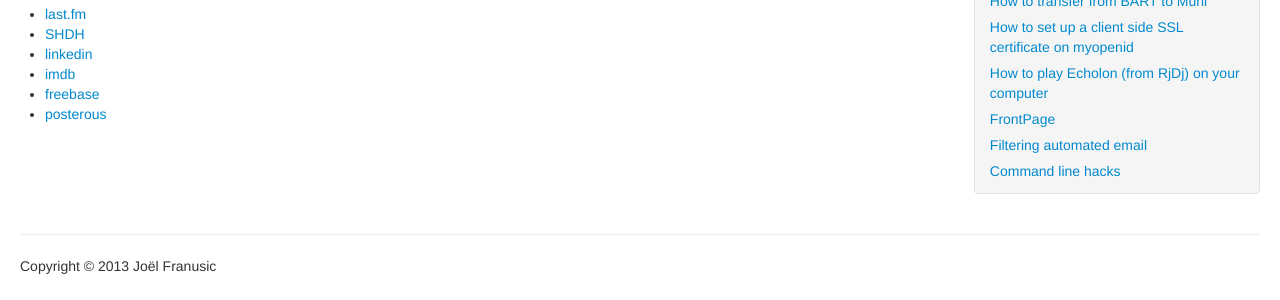
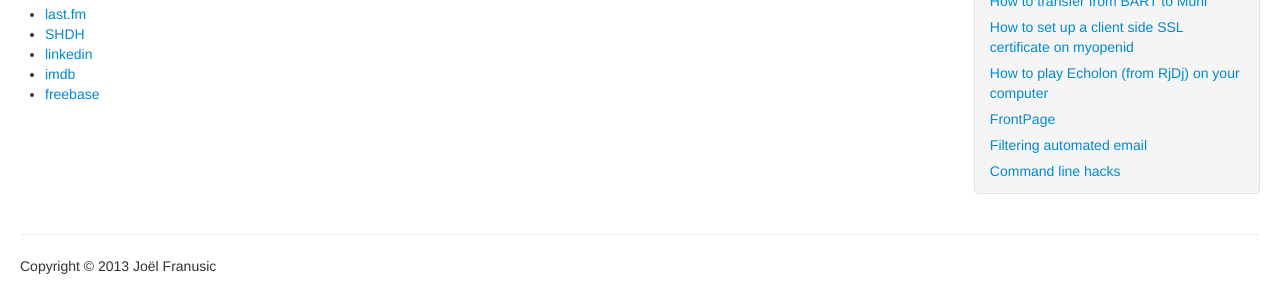
Before and after one commit to jpf/jpf.github.io, a Jekyll site: the page built from index.html, in a window 1280 px wide. Shown: the part 316-616 px from the top of the page. Built offline with Jekyll 4.4.1, drawn with Linux system fonts in a browser that asks for light colours; nearby versions of some CDN libraries.

Commit message:
no more posterous

```diff
--- a/index.html
+++ b/index.html
@@ -22,5 +22,4 @@
   <li><a href="http://www.linkedin.com/in/joelfranusic">linkedin</a></li>
   <li><a href="http://imdb.com/name/nm2921735/">imdb</a></li>
   <li><a href="http://www.freebase.com/view/guid/9202a8c04000641f8000000006e920a2">freebase</a></li>
-  <li><a href="http://jf.posterous.com/">posterous</a></li>
 </ul>
```
